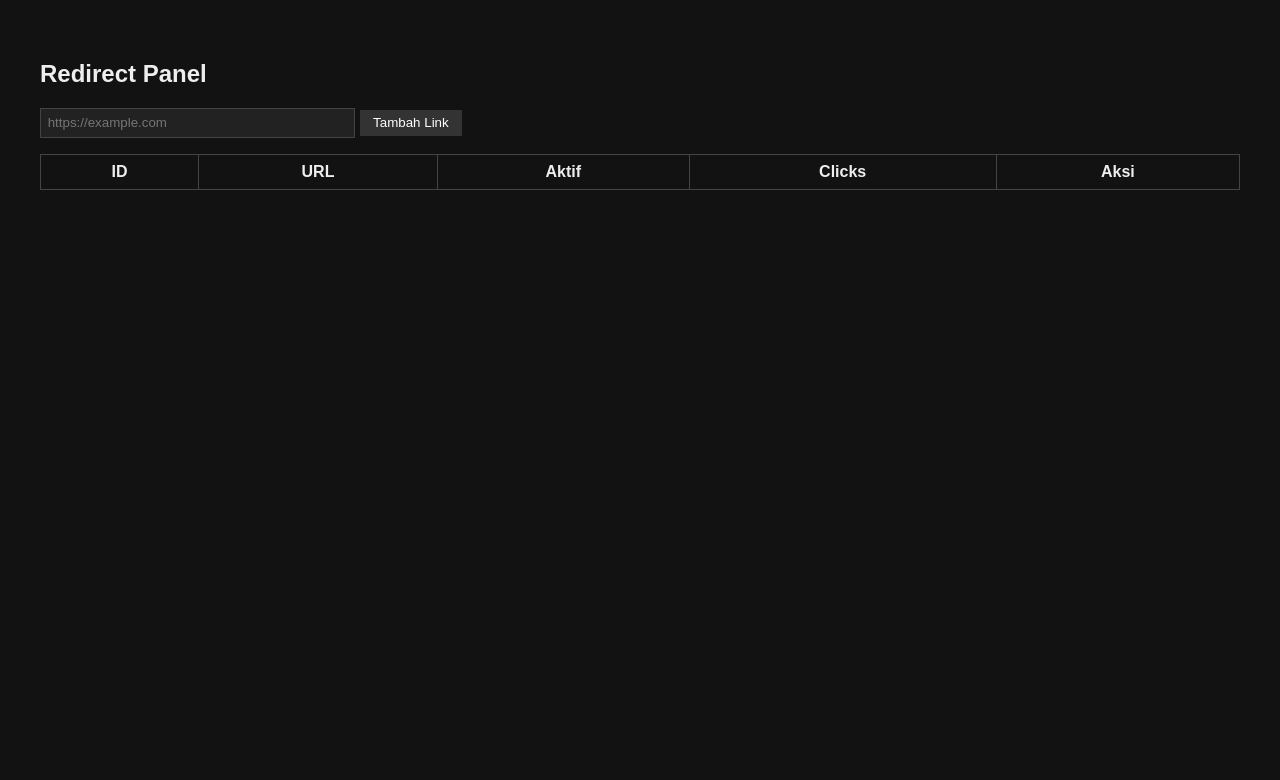
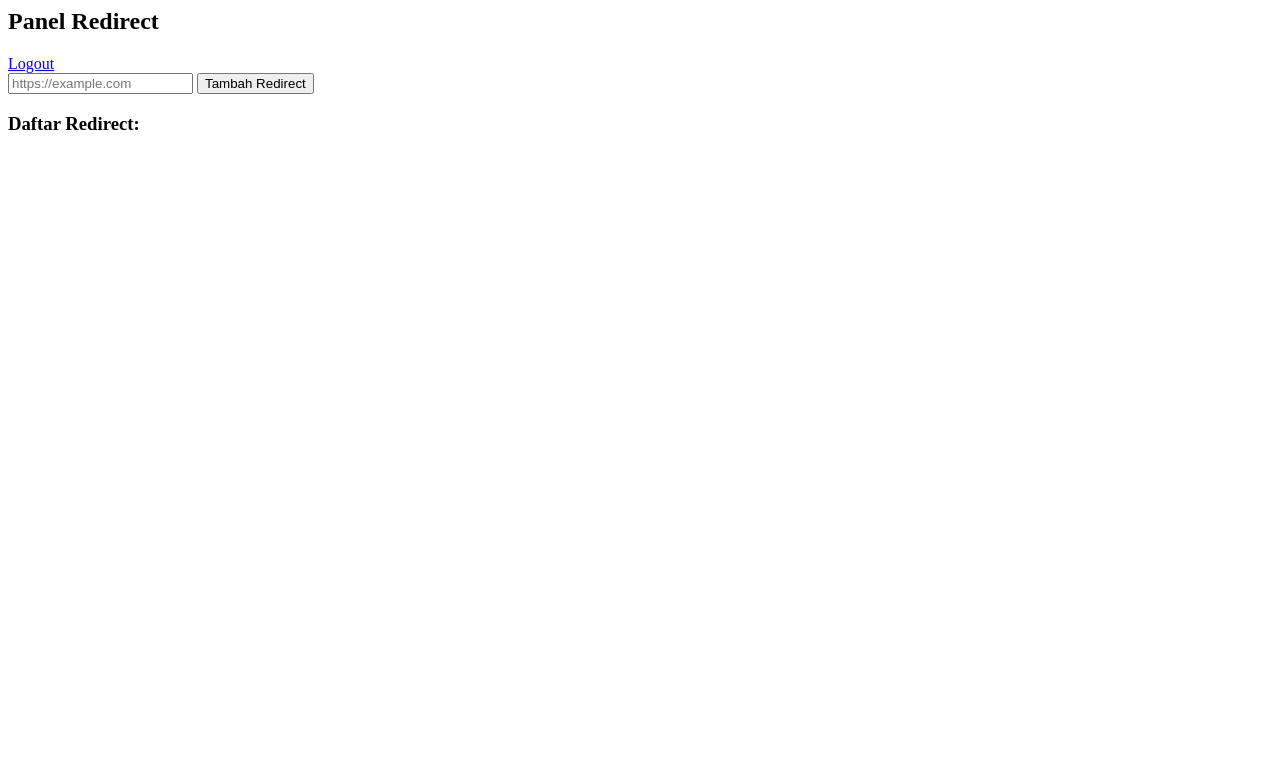
Before and after one commit to roywenangr/redirect-php-noblocker, a PHP site: page /panel.php in a window 1280 px wide. Shown: the top 780 px of the page. Run offline with PHP 8.4, Linux system fonts and the light colour scheme; the visitor is signed in with stand-in values (Sample User, id 1); lists and menus that the app fills with data are empty.

Commit message:
Update panel.php

```diff
--- a/panel.php
+++ b/panel.php
@@ -1,76 +1,56 @@
 <?php
-require_once 'init.php';
 session_start();
-$password = "admin123";
+$password = 'admin123';
 
-if (isset($_POST['password']) && $_POST['password'] === $password) {
-    $_SESSION['logged_in'] = true;
+$db = new PDO('sqlite:database.sqlite');
+$db->exec("CREATE TABLE IF NOT EXISTS redirects (
+    id INTEGER PRIMARY KEY AUTOINCREMENT,
+    url TEXT NOT NULL
+)");
+
+if (isset($_POST['password'])) {
+    if ($_POST['password'] === $password) {
+        $_SESSION['logged_in'] = true;
+    }
+}
+if (isset($_GET['logout'])) {
+    session_destroy();
+    header("Location: panel.php");
+    exit;
+}
+if (!isset($_SESSION['logged_in'])):
+?>
+<form method="POST">
+    <h2>Login Panel</h2>
+    <input type="password" name="password" placeholder="Password">
+    <button type="submit">Login</button>
+</form>
+<?php exit; endif;
+
+if (isset($_POST['url'])) {
+    $url = trim($_POST['url']);
+    if (filter_var($url, FILTER_VALIDATE_URL)) {
+        $stmt = $db->prepare("INSERT INTO redirects (url) VALUES (:url)");
+        $stmt->execute(['url' => $url]);
+        $msg = "Link berhasil ditambahkan.";
+    } else {
+        $msg = "URL tidak valid.";
+    }
 }
 
-if (!isset($_SESSION['logged_in'])):
+$rows = $db->query("SELECT * FROM redirects")->fetchAll(PDO::FETCH_ASSOC);
 ?>
-<!DOCTYPE html>
-<html><body><form method="POST"><input type="password" name="password"/><button>Login</button></form></body></html>
-<?php exit; endif;
+<h2>Panel Redirect</h2>
+<a href="?logout=1">Logout</a>
+<?php if (isset($msg)) echo "<p>$msg</p>"; ?>
+<form method="POST">
+    <input type="text" name="url" placeholder="https://example.com" required>
+    <button type="submit">Tambah Redirect</button>
+</form>
 
-// Tambah link
-if (isset($_POST['new_link'])) {
-    $url = $_POST['new_link'];
-    $stmt = $db->prepare("INSERT INTO links (url, active, clicks) VALUES (:url, 1, 0)");
-    $stmt->bindValue(":url", $url, SQLITE3_TEXT);
-    $stmt->execute();
-}
-
-// Hapus link
-if (isset($_POST['delete'])) {
-    $db->exec("DELETE FROM links WHERE id = " . (int)$_POST['delete']);
-}
-
-// Toggle aktif
-if (isset($_POST['toggle'])) {
-    $id = (int)$_POST['toggle'];
-    $db->exec("UPDATE links SET active = NOT active WHERE id = $id");
-}
-
-// Ambil data
-$res = $db->query("SELECT * FROM links ORDER BY id ASC");
-$links = [];
-while ($row = $res->fetchArray(SQLITE3_ASSOC)) $links[] = $row;
-?>
-<!DOCTYPE html>
-<html>
-<head>
-    <title>Redirect Panel</title>
-    <style>
-        body { font-family: sans-serif; background: #121212; color: #eee; padding: 2em; }
-        table { width: 100%; border-collapse: collapse; margin-top: 1em; }
-        td, th { padding: .5em; border: 1px solid #444; text-align: center; }
-        form { display: inline; }
-        input[type="text"] { width: 300px; padding: 0.5em; background: #222; color: #fff; border: 1px solid #444; }
-        button { background: #333; color: #fff; padding: 0.4em 1em; border: none; cursor: pointer; }
-        button:hover { background: #555; }
-    </style>
-</head>
-<body>
-    <h2>Redirect Panel</h2>
-    <form method="POST">
-        <input type="text" name="new_link" placeholder="https://example.com" required>
-        <button type="submit">Tambah Link</button>
-    </form>
-    <table>
-        <tr><th>ID</th><th>URL</th><th>Aktif</th><th>Clicks</th><th>Aksi</th></tr>
-        <?php foreach ($links as $link): ?>
-            <tr>
-                <td><?= $link['id'] ?></td>
-                <td><?= htmlspecialchars($link['url']) ?></td>
-                <td><?= $link['active'] ? '✅' : '❌' ?></td>
-                <td><?= $link['clicks'] ?></td>
-                <td>
-                    <form method="POST"><input type="hidden" name="toggle" value="<?= $link['id'] ?>"><button>Toggle</button></form>
-                    <form method="POST"><input type="hidden" name="delete" value="<?= $link['id'] ?>"><button>Hapus</button></form>
-                </td>
-            </tr>
-        <?php endforeach ?>
-    </table>
-</body>
-</html>
+<h3>Daftar Redirect:</h3>
+<ol>
+<?php foreach ($rows as $row): ?>
+    <li><?= htmlspecialchars($row['url']) ?></li>
+<?php endforeach; ?>
+</ol>
```
